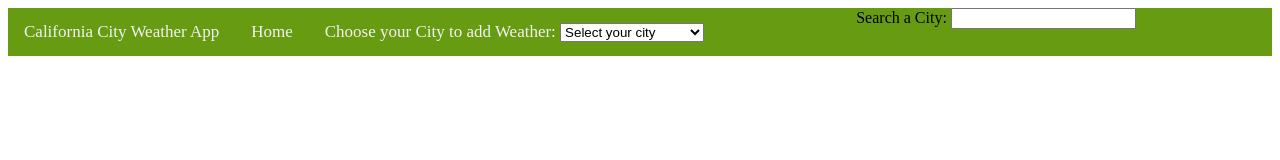
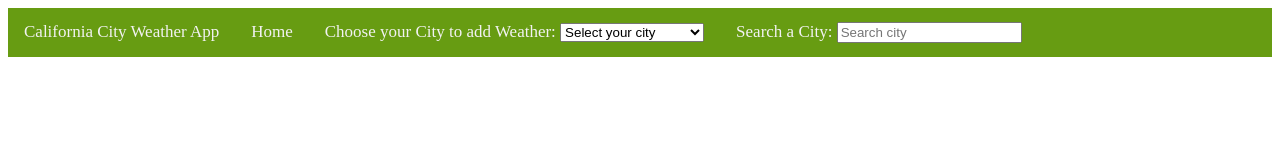
Before and after one commit to atenliao/WeatherAPI, a website: page index.html in a window 1280 px wide. Drawn offline with Linux system fonts and the light colour scheme; no server answers.

Commit message:
optimize code in js css and html

```diff
--- a/index.html
+++ b/index.html
@@ -11,8 +11,6 @@
     <div class="container">
             <a href="index.html" class="link">California City Weather App</a>
             <a href="index.html" class="link">Home</a>
-
-    <!-- <div id="select_city" class="select_city"> -->
         <label for="state" class="select_city" id="select_city">
             Choose your City to add Weather:
             <select id="citys_name"class="citys_name" name="citys_name">
@@ -20,21 +18,12 @@
 
             </select>
         </label>
-        <label for="search" class="search" id="search">
+        <label for="search" class="search" id="search" >
             Search a City:
-            <input type="search" id="searchInput">
-            <p id="demo"></p>
+            <input type="search" id="searchInput" placeholder="Search city">
         </label>
-    <!-- </div> -->
 </div>
-
-    <!-- <p id="Display_city"></p> -->
     <div id="city_collection">
     </div>
-    <!-- <div id="city_Menu">
-        <h3 class="weather">
-        </h3>
-    </div> -->
-
 </body>
 </html>
--- a/src/index.js
+++ b/src/index.js
@@ -374,8 +374,7 @@ async function UpdateddataBase(weatherObj) {
     let weatherUrl = `https://api.weather.gov/gridpoints/${weatherObj.gridId}/${weatherObj.gridX},${weatherObj.gridY}/forecast/hourly`
     const response = await fetch(weatherUrl)
     let data = await response.json()
-    // console.log(weatherObj.city)
-    // console.log(data.properties.periods)
+
     let index = data.properties.periods.findIndex(findIndex)
 
     let WeatherElement = data.properties.periods[index]
@@ -391,7 +390,7 @@ async function UpdateddataBase(weatherObj) {
     weatherObj.humidity = WeatherElement.relativeHumidity.value
     weatherObj.color = color
     weatherObj.count++
-    // console.log(WeatherElement.shortForecast)
+
     let unit = 'F'
     let element = document.querySelector(`#${weatherObj.idName}`)
     // console.log('element id: ' + element.id)
@@ -408,8 +407,6 @@ async function UpdateddataBase(weatherObj) {
     wind.textContent = `Wind: ${WeatherElement.windSpeed} | Direction: ${WeatherElement.windDirection}`
     humidity.textContent = `Humidity: ${WeatherElement.relativeHumidity.value}% `
     count.innerHTML = `the info updated: ${weatherObj.count} times`
-    // console.log('count:', count.textContent)
-    // console.log('The weatherObj count: ' + WeatherElement.count)
 
 
     updateWeatherCard(weatherObj)
@@ -428,7 +425,7 @@ async function updateCard() {
 }
 
 async function callFunc() {
-    // updateCityWeatherObj()
+
     try {
         const res = await fetch("http://localhost:3000/weatherCards")
         let weatherCards = await res.json()
@@ -443,10 +440,8 @@ async function callFunc() {
 
 function SearchCity() {
     let val = document.querySelector('#searchInput').value
-    console.log(val)
     let input = val.toLowerCase()
-    console.log(input)
-    document.getElementById("demo").innerHTML = "The city you search is " + val.value
+    // document.getElementById("demo").innerHTML = "The city you search is " + val.value
     let x = document.getElementsByClassName('citycard')
     // console.log(x)
     for (let i = 0; i < x.length; i++) {
@@ -459,11 +454,5 @@ function SearchCity() {
             x[i].style.display = "none"
         }
     }
-    //    x.forEach()
-    //    x.forEach((item)=>{
-    //     console.log(item)
-    //     // i
-    //    })
 
-    //
 }
--- a/styles.css
+++ b/styles.css
@@ -61,6 +61,7 @@ button{
     font-size:large;
     font-weight: bold;
 }
+
 #city_Menu{
     background: blanchedalmond;
 }
@@ -97,3 +98,13 @@ p{
     text-decoration: none;
     font-size: 17px;
 }
+
+#search{
+    width: fit-content;
+    background-color: #679c12;
+    color: #f2f2f2;
+    text-align: center;
+    float: left;
+    padding: 14px 16px;
+    font-size: 17px;
+}
```
Also changed, not shown: weather_db.json (+6 -6 lines).
